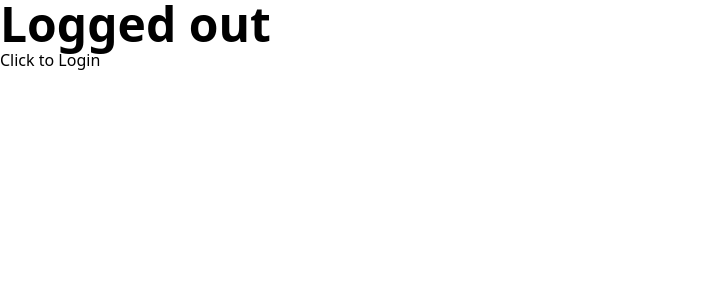
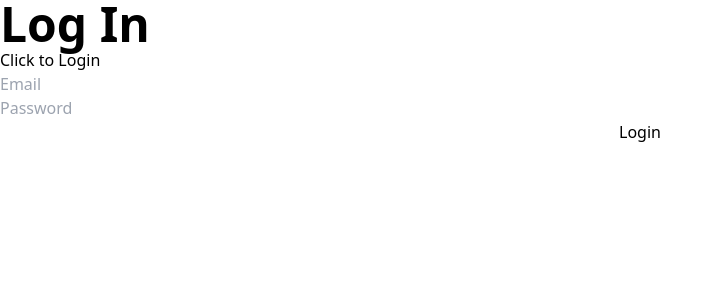
Before and after one commit to geonya/kuber-front, a React (Create React App) app: page / in a window 1280 px wide. Shown: the top 300 px of the page, without its empty margins (0-722 px from the left). Built offline with nearby package versions, Linux system fonts and the light colour scheme.

Commit message:
react hook form

```diff
--- a/package.json
+++ b/package.json
@@ -14,6 +14,7 @@
     "graphql": "^16.5.0",
     "react": "^18.2.0",
     "react-dom": "^18.2.0",
+    "react-hook-form": "^7.34.0",
     "react-router-dom": "^6.3.0",
     "react-scripts": "5.0.1",
     "typescript": "^4.7.4",
--- a/src/App.tsx
+++ b/src/App.tsx
@@ -1,11 +1,11 @@
 import { useReactiveVar } from '@apollo/client';
 import { isLoggedInVar } from './apollo';
-import LoggedInRouter from './routers/logged-in-router';
-import LoggedOutRouter from './routers/logged-out-router';
+import LoggedInRouter from './routers/LoggedIn.router';
+import UnLoggedInRouter from './routers/UnloggedIn.router';
 
 function App() {
   const isLoggedIn = useReactiveVar(isLoggedInVar);
-  return isLoggedIn ? <LoggedInRouter /> : <LoggedOutRouter />;
+  return isLoggedIn ? <LoggedInRouter /> : <UnLoggedInRouter />;
 }
 
 export default App;
--- a/src/routers/logged-in-router.tsx
+++ b/src/routers/LoggedIn.router.tsx
@@ -4,6 +4,7 @@ export default function LoggedInRouter() {
   const onClick = () => {
     isLoggedInVar(false);
   };
+
   return (
     <div>
       <h1 className='text-5xl font-bold'>Logged In</h1>
--- /dev/null
+++ b/src/routers/UnloggedIn.router.tsx
@@ -0,0 +1,48 @@
+import { useForm } from 'react-hook-form';
+import { isLoggedInVar } from '../apollo';
+
+interface LoginFormValues {
+  email: string;
+  password: string;
+}
+
+export default function UnLoggedInRouter() {
+  const onClick = () => {
+    isLoggedInVar(true);
+  };
+  const {
+    register,
+    handleSubmit,
+    formState: { errors },
+  } = useForm<LoginFormValues>({ mode: 'onBlur' });
+  const onValid = ({ email, password }: LoginFormValues) => {
+    console.log(email, password);
+  };
+  return (
+    <div>
+      <h1 className='text-5xl font-bold'>Log In</h1>
+      <button onClick={onClick}>Click to Login</button>
+
+      <form onSubmit={handleSubmit(onValid)} className='flex flex-col'>
+        <input
+          {...register('email', {
+            required: '이메일을 입력해주세요',
+            pattern: {
+              value:
+                /^[0-9a-zA-Z]([-_.]?[0-9a-zA-Z])*@[0-9a-zA-Z]([-_.]?[0-9a-zA-Z])*.[a-zA-Z]{2,3}$/i,
+              message: '이메일이 형식에 맞지 않습니다.',
+            },
+          })}
+          placeholder='Email'
+        />
+        <span>{errors.email?.message}</span>
+        <input
+          {...register('password', { required: '비밀번호를 입력해주세요' })}
+          placeholder='Password'
+        />
+        <span>{errors.password?.message}</span>
+        <button>Login</button>
+      </form>
+    </div>
+  );
+}
--- a/src/routers/logged-out-router.tsx
+++ /dev/null
@@ -1,13 +0,0 @@
-import { isLoggedInVar } from '../apollo';
-
-export default function LoggedOutRouter() {
-  const onClick = () => {
-    isLoggedInVar(true);
-  };
-  return (
-    <div>
-      <h1 className='text-5xl font-bold'>Logged out</h1>
-      <button onClick={onClick}>Click to Login</button>
-    </div>
-  );
-}
```
Also changed, not shown: 2 other files (tests, documents, lock files or other folders).
